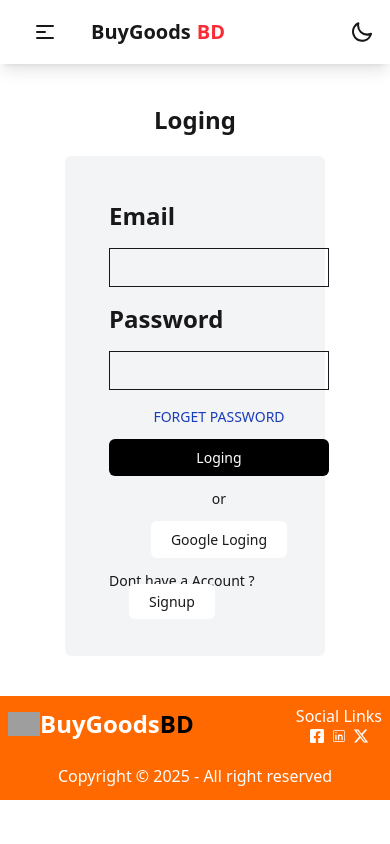
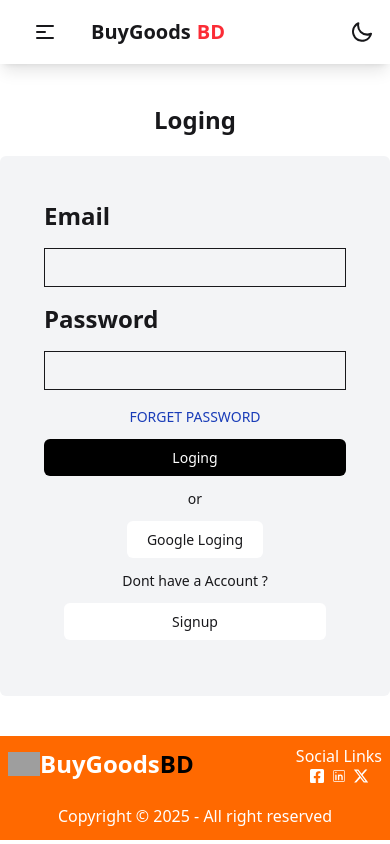
Before and after one commit to Sihambintahabib-ux/assairment-10-client, a React (Vite) app: page /login in a window 390 px wide. Built offline with nearby package versions, Linux system fonts and the light colour scheme; no server answers; grey boxes are pictures that could not be loaded.

Commit message:
make loging and sign up responsive

```diff
--- a/src/Components/Layout/ExportMain.jsx
+++ b/src/Components/Layout/ExportMain.jsx
@@ -108,9 +108,9 @@ const ExportMain = ({ data }) => {
               <div className="text-xs uppercase font-semibold opacity-60">
                 {data.category}
               </div>
-              <p className="text-xs sm:text-sm py-2 line-clamp-2">
+              {/* <p className="text-xs sm:text-sm py-2 line-clamp-2">
                 {data.description}
-              </p>
+              </p> */}
             </div>
 
             {/* Product Info */}
--- a/src/Components/Layout/ImportMain.jsx
+++ b/src/Components/Layout/ImportMain.jsx
@@ -115,9 +115,6 @@ const ImportMain = ({ data }) => {
               <div className="text-xs uppercase font-semibold opacity-60">
                 {data.category}
               </div>
-              <p className="text-xs sm:text-sm py-2 line-clamp-2">
-                {data.description}
-              </p>
             </div>
 
             {/* Product Info */}
@@ -135,6 +132,12 @@ const ImportMain = ({ data }) => {
                 Imported: {data.importedQuantity}
               </span>
             </div>
+
+            {/* <div>
+              <p className="text-xs sm:text-sm py-2 line-clamp-2">
+                {data.description}
+              </p>
+            </div> */}
           </div>
 
           {/* Action Buttons */}
--- a/src/Components/Layout/Nav.jsx
+++ b/src/Components/Layout/Nav.jsx
@@ -179,10 +179,7 @@ const Nav = () => {
                   </Link>
                 </li>
                 <li>
-                  <Link
-                    to="/register"
-                    className="btn btn-outline btn-sm w-full"
-                  >
+                  <Link to="/signup" className="btn btn-outline btn-sm w-full">
                     Register
                   </Link>
                 </li>
@@ -276,7 +273,7 @@ const Nav = () => {
               <Link to="/login" className="btn bg-red-500 btn-sm">
                 Login
               </Link>
-              <Link to="/register" className="btn btn-outline btn-sm">
+              <Link to="/signup" className="btn btn-outline btn-sm">
                 Register
               </Link>
             </div>
--- a/src/Components/page/Login.jsx
+++ b/src/Components/page/Login.jsx
@@ -60,7 +60,7 @@ const Login = () => {
     // navigate(`${location.state ? location.state : "/"}`);
     return;
   }
-
+  //
   return (
     <MyContainer>
       <title> Products -login</title>
@@ -68,7 +68,7 @@ const Login = () => {
       <div className="text-center text-2xl font-bold ">
         <h1>Loging</h1>
       </div>
-      <div className="bg-gray-100 w-2/3  mx-auto rounded-md p-5 m-5 space-y-5">
+      <div className="bg-gray-100 w-full sm:w-11/12 md:w-3/4 lg:w-2/3 xl:w-1/2  mx-auto rounded-md p-5 m-5 space-y-5">
         <form onSubmit={handleloging} className="card-body">
           <fieldset className="flex flex-col justify-center   gap-4">
             {/* email */}
@@ -112,11 +112,11 @@ const Login = () => {
                   Google Loging
                 </button>
               </div>
-              <div>
-                Dont have a Account ?
+              <div className="flex flex-row  justify-between w-full items-center text-center flex-wrap ">
+                <p className=" "> Dont have a Account ?</p>
                 <Link
                   to="/signup"
-                  className="p-2 px-5 bg-white w-full rounded-md my-3 mx-5"
+                  className="p-2 px-5 bg-white rounded-md w-full my-3 mx-5"
                 >
                   Signup
                 </Link>
--- a/src/Components/page/ProductsDetails.jsx
+++ b/src/Components/page/ProductsDetails.jsx
@@ -129,7 +129,7 @@ const ProductsDetails = () => {
 
                 {/* Price & Rating */}
                 <div className="flex flex-wrap items-center gap-3 sm:gap-4">
-                  <span className="text-3xl sm:text-4xl font-bold text-red-600">
+                  <span className="text-3xl sm:text-4xl font-bold text-orange-600">
                     ${res?.price}
                   </span>
                   <div className="flex items-center gap-1 bg-yellow-100 px-3 py-1 rounded-full">
@@ -254,7 +254,7 @@ const ProductsDetails = () => {
                 <div className="flex flex-col sm:flex-row gap-3 pt-4 sm:pt-6">
                   <button
                     onClick={hadlemodal}
-                    className="flex-1 bg-red-600 hover:bg-red-700 text-white font-semibold py-3 px-6 rounded-lg transition duration-200 shadow-md hover:shadow-lg"
+                    className="flex-1 bg-orange-600 hover:bg-orange-700 text-white font-semibold py-3 px-6 rounded-lg transition duration-200 shadow-md hover:shadow-lg"
                   >
                     Import Product
                   </button>
--- a/src/Components/page/Signup.jsx
+++ b/src/Components/page/Signup.jsx
@@ -129,7 +129,7 @@ const Signup = () => {
       <div className="text-center text-2xl font-bold ">
         <h1>Signup</h1>
       </div>
-      <div className="bg-orange-100 rounded-md w-1/2 mx-auto p-5 m-5 space-y-5">
+      <div className="bg-orange-100 rounded-md w-full sm:w-11/12 md:w-3/4 lg:w-2/3 xl:w-1/2  mx-auto p-5 m-5 space-y-5">
         <form onSubmit={handleSignup} className="card-body ">
           <fieldset className="flex flex-col justify-center   gap-4">
             {/* name */}
@@ -193,8 +193,8 @@ const Signup = () => {
                   facebook
                   </button> */}
               </div>
-              <div>
-                already have a account
+              <div className="flex flex-row  justify-between w-full items-center text-center flex-wrap">
+                <p> already have a account</p>
                 <Link
                   to="/login"
                   className="p-2 px-5 bg-white w-full rounded-md my-3 mx-5"
```
